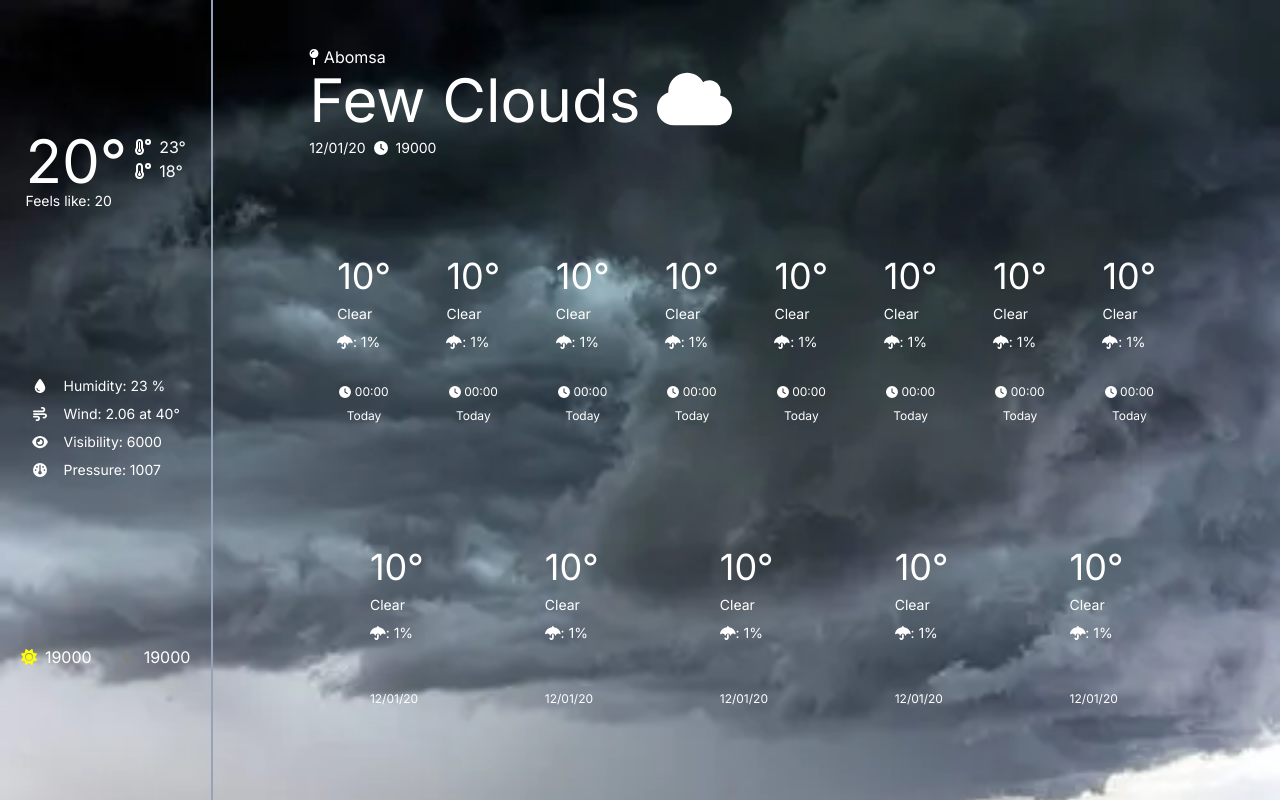
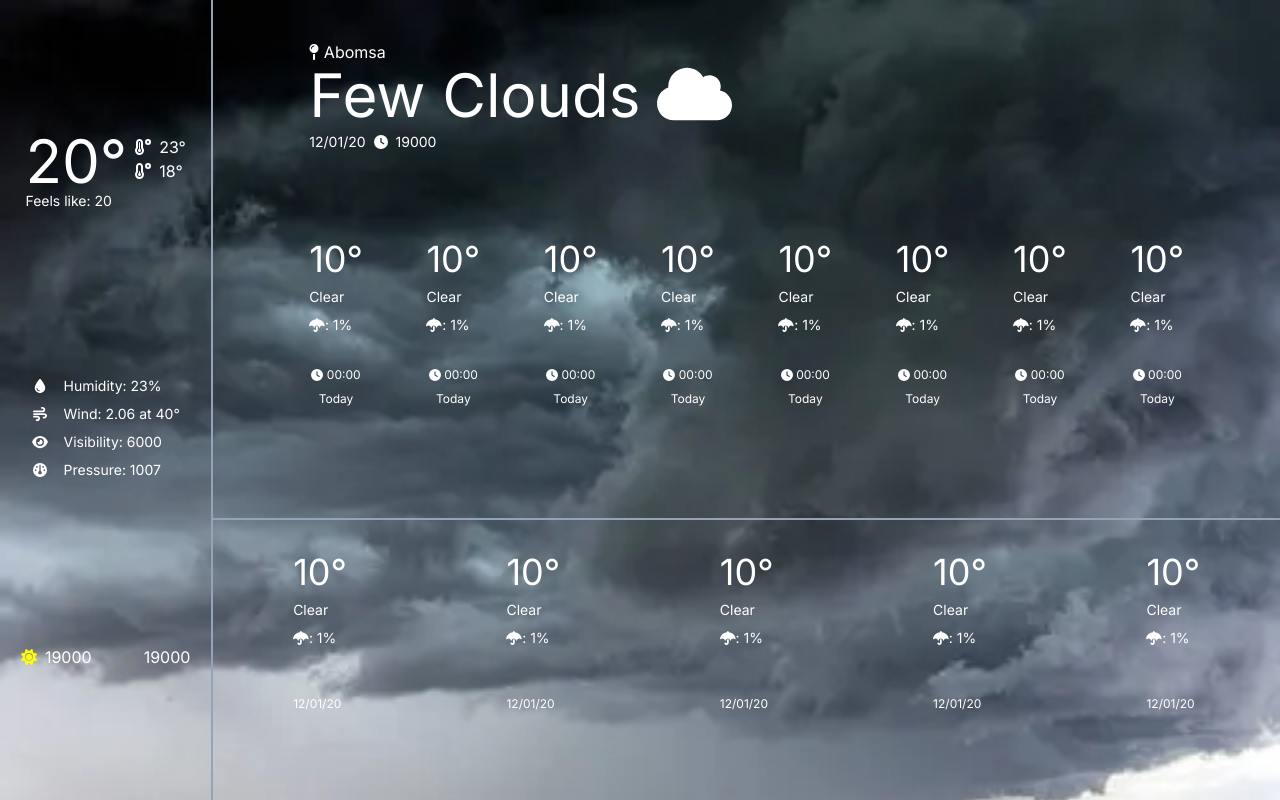
Before and after one commit to Aayushi-Agrwal/weather-app, a Next.js app: page / in a window 1280 px wide. Built offline with nearby package versions, Linux system fonts and the light colour scheme.

Commit message:
feat: create components

```diff
--- /dev/null
+++ b/app/Components/index.tsx
@@ -0,0 +1,43 @@
+import { IconProp } from "@fortawesome/fontawesome-svg-core";
+import { faClock, faUmbrella } from "@fortawesome/free-solid-svg-icons";
+import { FontAwesomeIcon } from "@fortawesome/react-fontawesome";
+
+export const WeatherDivForADay = () => (
+  <div className="">
+    <h1 className="text-4xl">10°</h1>
+    <div className="text-sm py-2">Clear</div>
+    <div className="text-sm">
+      <FontAwesomeIcon icon={faUmbrella} />: 1%
+    </div>
+    <h1 className="text-xs py-8 flex flex-col gap-2 items-center">
+      <p>
+        <FontAwesomeIcon icon={faClock} /> 00:00
+      </p>
+      <p>Today</p>
+    </h1>
+  </div>
+);
+
+export const WeatherDivForAWeek = () => (
+  <div className="">
+    <h1 className="text-4xl">10°</h1>
+    <div className="text-sm py-2">Clear</div>
+    <div className="text-sm">
+      <FontAwesomeIcon icon={faUmbrella} />: 1%
+    </div>
+    <h1 className="text-xs py-12">12/01/20</h1>
+  </div>
+);
+
+export const WeatherDetailsDay = ({
+  icon,
+  text,
+}: {
+  icon: IconProp;
+  text: string;
+}) => (
+  <p className="flex items-center gap-4 text-sm">
+    <FontAwesomeIcon icon={icon} size="1x" className="w-4" />
+    {text}
+  </p>
+);
--- a/app/page.tsx
+++ b/app/page.tsx
@@ -16,6 +16,11 @@ import {
   faMoon,
 } from "@fortawesome/free-solid-svg-icons";
 import { FontAwesomeIcon } from "@fortawesome/react-fontawesome";
+import {
+  WeatherDetailsDay,
+  WeatherDivForADay,
+  WeatherDivForAWeek,
+} from "./Components";
 
 export default function Home() {
   return (
@@ -39,22 +44,10 @@ export default function Home() {
         </div>
 
         <div className="flex flex-col gap-2">
-          <p className="flex items-center gap-4 text-sm">
-            <FontAwesomeIcon icon={faDroplet} size="1x" className="w-4" />
-            Humidity: 23 %
-          </p>
-          <p className="flex items-center gap-4 text-sm">
-            <FontAwesomeIcon icon={faWind} size="1x" className="w-4" />
-            Wind: 2.06 at 40°
-          </p>
-          <p className="flex items-center gap-4 text-sm">
-            <FontAwesomeIcon icon={faEye} size="1x" className="w-4" />
-            Visibility: 6000
-          </p>
-          <p className="flex items-center gap-4 text-sm">
-            <FontAwesomeIcon icon={faGauge} size="1x" className="w-4" />
-            Pressure: 1007
-          </p>
+          <WeatherDetailsDay icon={faDroplet} text="Humidity: 23%" />
+          <WeatherDetailsDay icon={faWind} text="Wind: 2.06 at 40°" />
+          <WeatherDetailsDay icon={faEye} text="Visibility: 6000" />
+          <WeatherDetailsDay icon={faGauge} text="Pressure: 1007" />
         </div>
 
         <div className="flex gap-8">
@@ -69,8 +62,8 @@ export default function Home() {
           </p>
         </div>
       </div>
-      <div className="w-5/6 h-screen px-24 flex flex-col justify-around">
-        <div>
+      <div className="w-5/6 h-screen flex flex-col justify-around">
+        <div className="px-24">
           <p>
             <FontAwesomeIcon icon={faMapPin} size="1x" /> Abomsa
           </p>
@@ -87,154 +80,23 @@ export default function Home() {
           </p>
         </div>
 
-        <div className="flex w-full justify-around">
-          <div className="">
-            <h1 className="text-4xl">10°</h1>
-            <div className="text-sm py-2">Clear</div>
-            <div className="text-sm">
-              <FontAwesomeIcon icon={faUmbrella} />: 1%
-            </div>
-            <h1 className="text-xs py-8 flex flex-col gap-2 items-center">
-              <p>
-                <FontAwesomeIcon icon={faClock} /> 00:00
-              </p>
-              <p>Today</p>
-            </h1>
-          </div>
-          <div className="">
-            <h1 className="text-4xl">10°</h1>
-            <div className="text-sm py-2">Clear</div>
-            <div className="text-sm">
-              <FontAwesomeIcon icon={faUmbrella} />: 1%
-            </div>
-            <h1 className="text-xs py-8 flex flex-col gap-2 items-center">
-              <p>
-                <FontAwesomeIcon icon={faClock} /> 00:00
-              </p>
-              <p>Today</p>
-            </h1>
-          </div>
-          <div className="">
-            <h1 className="text-4xl">10°</h1>
-            <div className="text-sm py-2">Clear</div>
-            <div className="text-sm">
-              <FontAwesomeIcon icon={faUmbrella} />: 1%
-            </div>
-            <h1 className="text-xs py-8 flex flex-col gap-2 items-center">
-              <p>
-                <FontAwesomeIcon icon={faClock} /> 00:00
-              </p>
-              <p>Today</p>
-            </h1>
-          </div>
-          <div className="">
-            <h1 className="text-4xl">10°</h1>
-            <div className="text-sm py-2">Clear</div>
-            <div className="text-sm">
-              <FontAwesomeIcon icon={faUmbrella} />: 1%
-            </div>
-            <h1 className="text-xs py-8 flex flex-col gap-2 items-center">
-              <p>
-                <FontAwesomeIcon icon={faClock} /> 00:00
-              </p>
-              <p>Today</p>
-            </h1>
-          </div>
-          <div className="">
-            <h1 className="text-4xl">10°</h1>
-            <div className="text-sm py-2">Clear</div>
-            <div className="text-sm">
-              <FontAwesomeIcon icon={faUmbrella} />: 1%
-            </div>
-            <h1 className="text-xs py-8 flex flex-col gap-2 items-center">
-              <p>
-                <FontAwesomeIcon icon={faClock} /> 00:00
-              </p>
-              <p>Today</p>
-            </h1>
-          </div>
-          <div className="">
-            <h1 className="text-4xl">10°</h1>
-            <div className="text-sm py-2">Clear</div>
-            <div className="text-sm">
-              <FontAwesomeIcon icon={faUmbrella} />: 1%
-            </div>
-            <h1 className="text-xs py-8 flex flex-col gap-2 items-center">
-              <p>
-                <FontAwesomeIcon icon={faClock} /> 00:00
-              </p>
-              <p>Today</p>
-            </h1>
-          </div>
-          <div className="">
-            <h1 className="text-4xl">10°</h1>
-            <div className="text-sm py-2">Clear</div>
-            <div className="text-sm">
-              <FontAwesomeIcon icon={faUmbrella} />: 1%
-            </div>
-            <h1 className="text-xs py-8 flex flex-col gap-2 items-center">
-              <p>
-                <FontAwesomeIcon icon={faClock} /> 00:00
-              </p>
-              <p>Today</p>
-            </h1>
-          </div>
-          <div className="">
-            <h1 className="text-4xl">10°</h1>
-            <div className="text-sm py-2">Clear</div>
-            <div className="text-sm">
-              <FontAwesomeIcon icon={faUmbrella} />: 1%
-            </div>
-            <h1 className="text-xs py-8 flex flex-col gap-2 items-center">
-              <p>
-                <FontAwesomeIcon icon={faClock} /> 00:00
-              </p>
-              <p>Today</p>
-            </h1>
-          </div>
+        <div className="flex w-full justify-around px-16">
+          <WeatherDivForADay />
+          <WeatherDivForADay />
+          <WeatherDivForADay />
+          <WeatherDivForADay />
+          <WeatherDivForADay />
+          <WeatherDivForADay />
+          <WeatherDivForADay />
+          <WeatherDivForADay />
         </div>
 
-        <div className="flex justify-around">
-          <div className="">
-            <h1 className="text-4xl">10°</h1>
-            <div className="text-sm py-2">Clear</div>
-            <div className="text-sm">
-              <FontAwesomeIcon icon={faUmbrella} />: 1%
-            </div>
-            <h1 className="text-xs py-12">12/01/20</h1>
-          </div>
-          <div className="">
-            <h1 className="text-4xl">10°</h1>
-            <div className="text-sm py-2">Clear</div>
-            <div className="text-sm">
-              <FontAwesomeIcon icon={faUmbrella} />: 1%
-            </div>
-            <h1 className="text-xs py-12">12/01/20</h1>
-          </div>
-          <div className="">
-            <h1 className="text-4xl">10°</h1>
-            <div className="text-sm py-2">Clear</div>
-            <div className="text-sm">
-              <FontAwesomeIcon icon={faUmbrella} />: 1%
-            </div>
-            <h1 className="text-xs py-12">12/01/20</h1>
-          </div>
-          <div className="">
-            <h1 className="text-4xl">10°</h1>
-            <div className="text-sm py-2">Clear</div>
-            <div className="text-sm">
-              <FontAwesomeIcon icon={faUmbrella} />: 1%
-            </div>
-            <h1 className="text-xs py-12">12/01/20</h1>
-          </div>
-          <div className="">
-            <h1 className="text-4xl">10°</h1>
-            <div className="text-sm py-2">Clear</div>
-            <div className="text-sm">
-              <FontAwesomeIcon icon={faUmbrella} />: 1%
-            </div>
-            <h1 className="text-xs py-12">12/01/20</h1>
-          </div>
+        <div className="flex justify-around border-t-2 border-slate-400 pt-8">
+          <WeatherDivForAWeek />
+          <WeatherDivForAWeek />
+          <WeatherDivForAWeek />
+          <WeatherDivForAWeek />
+          <WeatherDivForAWeek />
         </div>
       </div>
     </main>
```
